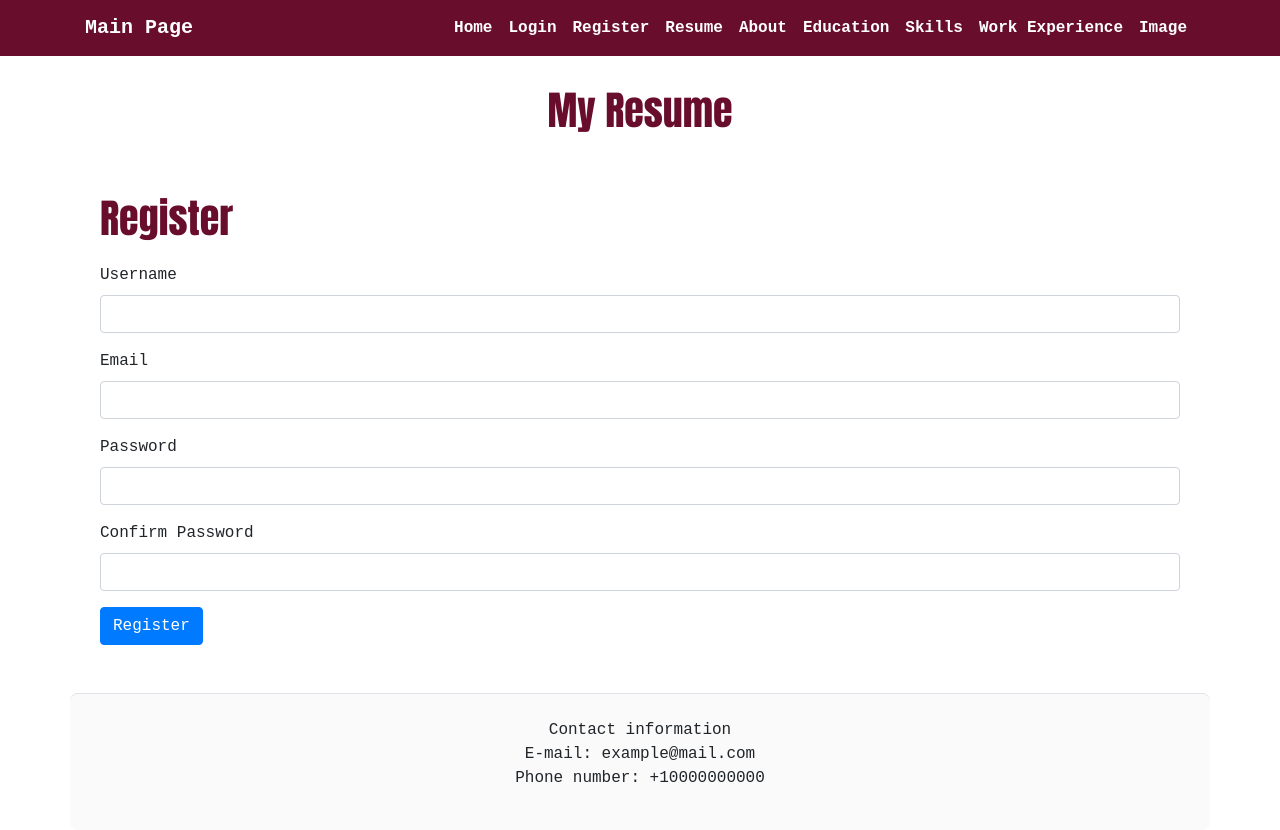
After one commit to SvanidzeKakha/flask-app-lab, a Flask app: page /users/register in a window 1280 px wide. The commit adds this page. Run offline with Flask 3, Linux system fonts and the light colour scheme; some libraries are stand-ins or nearby versions.

Commit message:
added registration and login according to assigment 9

```diff
--- a/app/templates/navbar.html
+++ b/app/templates/navbar.html
@@ -1,16 +1,21 @@
 <nav class="navbar navbar-expand-lg fixed-top">
     <div class="container">
-        <a class="navbar-brand" href="{{ url_for('home') }}">My Resume</a>
+        <a class="navbar-brand" href="{{ url_for('main') }}">Main Page</a>
         <button class="navbar-toggler" type="button" data-toggle="collapse" data-target="#navbarNav" aria-controls="navbarNav" aria-expanded="false" aria-label="Toggle navigation">
             <span class="navbar-toggler-icon"></span>
         </button>
         <div class="collapse navbar-collapse" id="navbarNav">
             <ul class="navbar-nav ml-auto">
                 <li class="nav-item"><a class="nav-link" href="{{ url_for('home') }}">Home</a></li>
-                <li class="nav-item"><a class="nav-link" href="{{ url_for('users.get_profile') }}">Profile</a></li>
-                <li class="nav-item"><a class="nav-link" href="{{ url_for('users.login') }}">Login</a></li>
+                {% if current_user.is_authenticated %}
+                    <li class="nav-item"><a class="nav-link" href="{{ url_for('users.account') }}">My Profile</a></li>
+                    <li class="nav-item"><a class="nav-link" href="{{ url_for('users.all_users') }}">All Users</a></li>
+                    <li class="nav-item"><a class="nav-link" href="{{ url_for('users.logout') }}">Logout</a></li>
+                {% else %}
+                    <li class="nav-item"><a class="nav-link" href="{{ url_for('users.login') }}">Login</a></li>
+                    <li class="nav-item"><a class="nav-link" href="{{ url_for('users.register') }}">Register</a></li>
+                {% endif %}
                 <li class="nav-item"><a class="nav-link" href="{{ url_for('resume') }}">Resume</a></li>
-
                 <li class="nav-item"><a class="nav-link" href="#about">About</a></li>
                 <li class="nav-item"><a class="nav-link" href="#education">Education</a></li>
                 <li class="nav-item"><a class="nav-link" href="#skills">Skills</a></li>
--- /dev/null
+++ b/app/users/forms.py
@@ -0,0 +1,35 @@
+from flask_wtf import FlaskForm
+from wtforms import StringField, PasswordField, SubmitField
+from wtforms.validators import DataRequired, Email, Length, EqualTo, ValidationError, Regexp
+from .models import User
+
+class RegisterForm(FlaskForm):
+    username = StringField('Username', validators=[
+        DataRequired(),Length(min=4, max=14),
+        Regexp('^[A-Za-z][A-Za-z0-9_.]*$',
+               message="Username must start with a letter and include only letters, numbers, dots or underscore")
+    ])
+    email = StringField('Email', validators=[
+        DataRequired(), Email()
+    ])
+    password = PasswordField('Password', validators=[
+        DataRequired(), Length(min=6)
+    ])
+    confirm_pass = PasswordField('Confirm Password', validators=[
+        DataRequired(), EqualTo('password')
+    ])
+    submit = SubmitField('Register')
+
+    def validate_email(self, email):
+        user = User.query.filter_by(email=email.data).first()
+        if user:
+            raise ValidationError('Email already in use')
+
+class LoginForm(FlaskForm):
+    email = StringField('Email', validators=[
+        DataRequired(), Email()
+    ])
+    password = PasswordField('Password', validators=[
+        DataRequired()
+    ])
+    submit = SubmitField('Login')
--- /dev/null
+++ b/app/users/templates/users/register.html
@@ -0,0 +1,41 @@
+{% extends 'base.html' %}
+
+{% block title %} Register Page {% endblock %}
+
+{% block content %}
+    <div class="container">
+        <h1 class="mt-4">Register</h1>
+        <form method="POST">
+            {{ form.hidden_tag() }}
+            <div class="form-group">
+                {{ form.username.label(class="form-label") }}
+                {{ form.username(class="form-control") }}
+                {% for error in form.username.errors %}
+                    <div class="text-danger">{{ error }}</div>
+                {% endfor %}
+            </div>
+            <div class="form-group">
+                {{ form.email.label(class="form-label") }}
+                {{ form.email(class="form-control") }}
+                {% for error in form.email.errors %}
+                    <div class="text-danger">{{ error }}</div>
+                {% endfor %}
+            </div>
+            <div class="form-group">
+                {{ form.password.label(class="form-label") }}
+                {{ form.password(class="form-control") }}
+                {% for error in form.password.errors %}
+                    <div class="text-danger">{{ error }}</div>
+                {% endfor %}
+            </div>
+            <div class="form-group">
+                {{ form.confirm_pass.label(class="form-label") }}
+                {{ form.confirm_pass(class="form-control") }}
+                {% for error in form.confirm_pass.errors %}
+                    <div class="text-danger">{{ error }}</div>
+                {% endfor %}
+            </div>
+            <button type="submit" class="btn btn-primary">{{ form.submit.label.text }}</button>
+        </form>
+    </div>
+{% endblock %}
--- a/app/users/views.py
+++ b/app/users/views.py
@@ -1,6 +1,10 @@
 from . import users_bp
 from flask import render_template, request, redirect, url_for, make_response, session, flash
 from datetime import timedelta, datetime
+from .forms import RegisterForm, LoginForm
+from .models import User, hash_pass
+from app import db, bcrypt
+from flask_login import login_user, current_user, logout_user, login_required
 
 @users_bp.route("/set_color_scheme/<scheme>")
 def set_color_scheme(scheme):
@@ -12,13 +16,12 @@ def set_color_scheme(scheme):
         flash(f"Success: Color scheme changed to '{scheme}'.", "success")
         return resp
 
+from flask_login import login_required, current_user
+
 @users_bp.route("/profile", methods=['GET', 'POST'])
+@login_required  # Add this decorator
 def get_profile():
-    if "username" not in session:
-        flash("Error: You must be logged in to access this page.", "danger")
-        return redirect(url_for("users.login"))
-
-    username_value = session["username"]
+    username_value = current_user.username
     cookies = request.cookies
     color_scheme = cookies.get('color_scheme', 'light')
 
@@ -42,31 +45,89 @@ def get_profile():
 
     return render_template("profile.html", username=username_value, cookies=cookies, color_scheme=color_scheme)
 
+@users_bp.route('/account')
+@login_required
+def account():
+    return render_template('account.html', title='Account', username=current_user.username)
+
+@users_bp.route('/all_users')
+@login_required
+def all_users():
+    # Fetch all users from the database
+    users = User.query.all()
+
+    # Count the number of users
+    user_count = len(users)
+
+    return render_template('all_users.html', users=users, user_count=user_count)
+
+@users_bp.route('/register', methods=['GET', 'POST'])
+def register():
+    if current_user.is_authenticated:
+        return redirect(url_for('users.account'))
+
+    form = RegisterForm()
+    if form.validate_on_submit():
+        hashed_password = bcrypt.generate_password_hash(form.password.data).decode('utf-8')
+        user = User(
+            username=form.username.data,
+            email=form.email.data,
+            password=hashed_password
+        )
+        try:
+            db.session.add(user)
+            db.session.commit()
+
+            login_user(user)
+            flash(f'Account created for {form.username.data}!', 'success')
+            return redirect(url_for('users.account'))
+        except Exception as e:
+            db.session.rollback()
+            flash('Error creating the account. Please try again.', 'danger')
+            print(f"Error: {e}")
+
+    return render_template('register.html', form=form, title='Register')
+
 @users_bp.route("/login", methods=['GET', 'POST'])
 def login():
-    correct_username = "User1"
-    correct_password = "password123"
+    if current_user.is_authenticated:
+        return redirect(url_for('users.account'))
 
-    if request.method == "POST":
-        username = request.form["username"]
-        password = request.form["password"]
+    form = LoginForm()
+    print("Form data:", request.form)
+    print("Form validate_on_submit:", form.validate_on_submit())
 
-        if username == correct_username and password == correct_password:
-            session["username"] = username
-            flash("Success: Logged in successfully.", "success")
-            return redirect(url_for("users.get_profile"))
+    if form.validate_on_submit():
+        print("Form validated successfully")
+        user = User.query.filter_by(email=form.email.data).first()
+
+        if user:
+            print(f"User found: {user.email}")
+            if user.check_pass(form.password.data):
+                login_user(user)
+                session['username'] = user.username
+                flash('Login successful', 'success')
+                return redirect(url_for('users.account'))
+            else:
+                print("Password check failed")
+                flash('Invalid email or password', 'danger')
         else:
-            flash("Error: Invalid username or password.", "danger")
-            return redirect(url_for("users.login"))
+            print("No user found with this email")
+            flash('Invalid email or password', 'danger')
 
-    return render_template("login.html")
+    if form.errors:
+        print("Form validation errors:")
+        for field, errors in form.errors.items():
+            print(f"{field}: {errors}")
+
+    return render_template("login.html", form=form)
 
 @users_bp.route("/logout")
 def logout():
+    logout_user()
     session.pop('username', None)
-    session.pop('age', None)
+    flash('You have been logged out', 'info')
     return redirect(url_for("users.get_profile"))
-
 
 @users_bp.route("/hi/<string:name>")
 def greetings(name):
--- a/requirements.txt
+++ b/requirements.txt
@@ -1,13 +1,19 @@
 alembic==1.14.0
+bcrypt==4.2.1
 blinker==1.8.2
 click==8.1.7
 colorama==0.4.6
+dnspython==2.7.0
+email_validator==2.2.0
 Flask==3.0.3
+Flask-Bcrypt==1.0.1
+Flask-Login==0.6.3
 Flask-Migrate==4.0.7
 Flask-SQLAlchemy==3.1.1
 Flask-WTF==1.2.2
 greenlet==3.1.1
 gunicorn==23.0.0
+idna==3.10
 itsdangerous==2.2.0
 Jinja2==3.1.4
 Mako==1.3.6
```
Also changed, not shown: app/__init__.py (+16 -4 lines), app/users/models.py (+16 -3 lines), app/users/templates/users/account.html (added, +48 -0 lines), app/users/templates/users/all_users.html (added, +44 -0 lines), app/users/templates/users/login.html (+17 -9 lines), app/views.py (+13 -13 lines), config.py (+27 -4 lines), migrations/versions/d400c48c11a5_recreating_lost_tables.py (added, +62 -0 lines), tests/test_base.py (added, +85 -0 lines), tests/test_user_bp.py (+21 -21 lines), instance/data.sqlite, tests/__init__.py (added).
